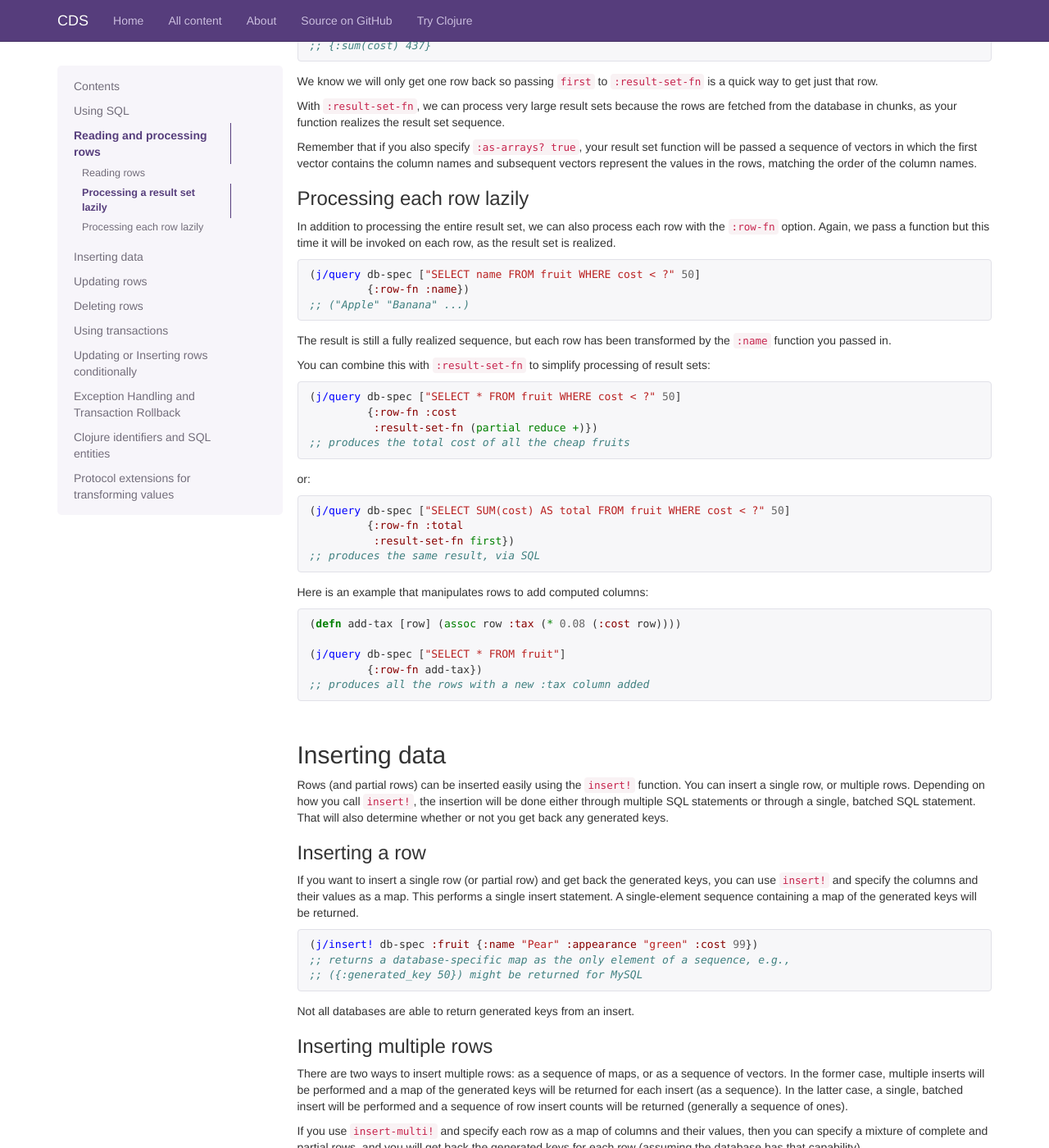
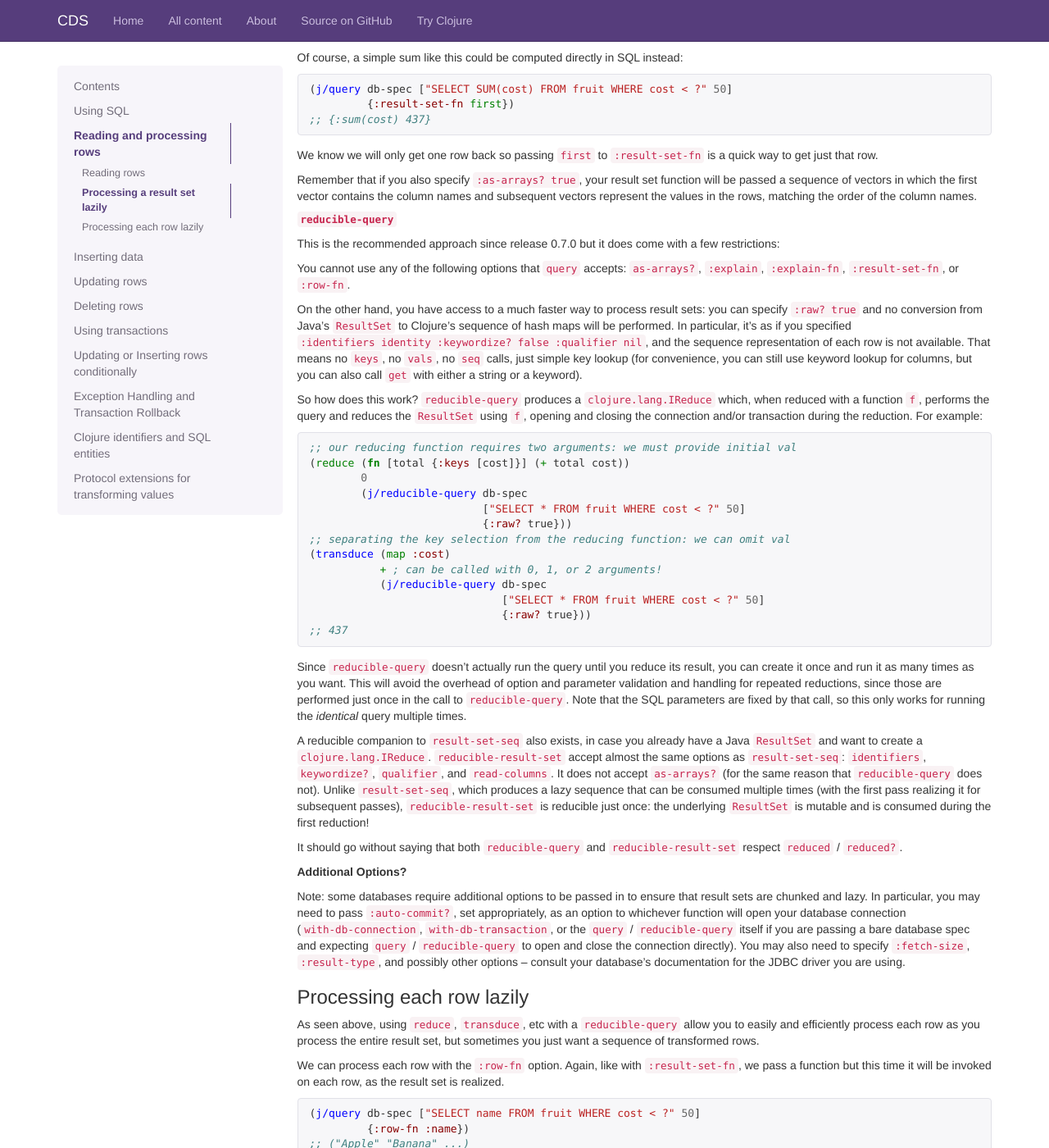
Before and after one commit to clojuredocs/guides, a Jekyll site: the page built from articles/ecosystem/java_jdbc/using_sql.md, in a window 1280 px wide and 1400 px high, scrolled down 1410 px. Shown: the whole window at 82% size. Built offline with Jekyll 4.4.1, drawn with Linux system fonts in a browser that asks for light colours; some web fonts are replaced; Markdown is read by kramdown in place of the engine named in the settings; some of the changed text lies outside the part shown.

Commit message:
Document reducible-query etc

````diff
--- a/articles/ecosystem/java_jdbc/using_sql.md
+++ b/articles/ecosystem/java_jdbc/using_sql.md
@@ -58,9 +58,15 @@ of data with values in the same order as the columns.
 ### Processing a result set lazily
 
 Since `query` returns a fully realized result set, it can be difficult to
-process very large results. Fortunately, `java.jdbc` provides a way to process a
-large result set lazily while the connection is open, by passing a function via
-the `:result-set-fn` option. Note that the function you pass must force
+process very large results. Fortunately, `java.jdbc` provides a number of ways to process a
+large result set lazily while the connection is open, either by passing a function via
+the `:result-set-fn` option or, since release 0.7.0, via `reducible-query`.
+
+**`query` and `:result-set-fn`**
+
+_If you are using release 0.7.0 or later, consider using `reducible-query` instead -- see below._
+
+For `:result-set-fn`, the function you pass must force
 realization of the result to avoid the connection closing while the result set
 is still being processed. A `reduce`-based function is a good choice.
 
@@ -70,7 +76,7 @@ is still being processed. A `reduce`-based function is a good choice.
                            (reduce (fn [total row-map]
                                      (+ total (:cost row-map)))
                            0 rs))})
-;; produces the total cost of all the cheap fruits
+;; produces the total cost of all the cheap fruits: 437
 ```
 
 Of course, a simple sum like this could be computed directly in SQL instead:
@@ -84,19 +90,87 @@ Of course, a simple sum like this could be computed directly in SQL instead:
 We know we will only get one row back so passing `first` to `:result-set-fn` is
 a quick way to get just that row.
 
-With `:result-set-fn`, we can process very large result sets because the rows
-are fetched from the database in chunks, as your function realizes the result
-set sequence.
-
 Remember that if you also specify `:as-arrays? true`, your result set function
 will be passed a sequence of vectors in which the first vector contains the
 column names and subsequent vectors represent the values in the rows, matching
 the order of the column names.
 
+**`reducible-query`**
+
+This is the recommended approach since release 0.7.0 but it does come with a few
+restrictions:
+
+You cannot use any of the following options that `query` accepts:
+`as-arrays?`, `:explain`, `:explain-fn`, `:result-set-fn`, or `:row-fn`.
+
+On the other hand, you have access to a much faster way to process result sets:
+you can specify `:raw? true` and no conversion from Java's `ResultSet` to
+Clojure's sequence of hash maps will be performed. In particular, it's as if you
+specified `:identifiers identity :keywordize? false :qualifier nil`, and the
+sequence representation of each row is not available. That means no `keys`,
+no `vals`, no `seq` calls, just simple key lookup (for convenience, you can
+still use keyword lookup for columns, but you can also call `get` with either a
+string or a keyword).
+
+So how does this work? `reducible-query` produces a `clojure.lang.IReduce` which,
+when reduced with a function `f`, performs the query and reduces the `ResultSet`
+using `f`, opening and closing the connection and/or transaction during the
+reduction. For example:
+
+```clojure
+;; our reducing function requires two arguments: we must provide initial val
+(reduce (fn [total {:keys [cost]}] (+ total cost))
+        0
+        (j/reducible-query db-spec
+                           ["SELECT * FROM fruit WHERE cost < ?" 50]
+                           {:raw? true}))
+;; separating the key selection from the reducing function: we can omit val
+(transduce (map :cost)
+           + ; can be called with 0, 1, or 2 arguments!
+           (j/reducible-query db-spec
+                              ["SELECT * FROM fruit WHERE cost < ?" 50]
+                              {:raw? true}))
+;; 437
+```
+
+Since `reducible-query` doesn't actually run the query until you reduce its result,
+you can create it once and run it as many times as you want. This will avoid the
+overhead of option and parameter validation and handling for repeated reductions,
+since those are performed just once in the call to `reducible-query`. Note that
+the SQL parameters are fixed by that call, so this only works for running the
+_identical_ query multiple times.
+
+A reducible companion to `result-set-seq` also exists, in case you already have
+a Java `ResultSet` and want to create a `clojure.lang.IReduce`. `reducible-result-set`
+accept almost the same options as `result-set-seq`: `identifiers`, `keywordize?`,
+`qualifier`, and `read-columns`. It does not accept `as-arrays?` (for the same
+reason that `reducible-query` does not). Unlike `result-set-seq`, which produces
+a lazy sequence that can be consumed multiple times (with the first pass realizing
+it for subsequent passes), `reducible-result-set` is reducible just once: the
+underlying `ResultSet` is mutable and is consumed during the first reduction!
+
+It should go without saying that both `reducible-query` and
+`reducible-result-set` respect `reduced` / `reduced?`.
+
+**Additional Options?**
+
+Note: some databases require additional options to be passed in to ensure that
+result sets are chunked and lazy. In particular, you may need to pass
+`:auto-commit?`, set appropriately, as an option to whichever function will open your database
+connection (`with-db-connection`, `with-db-transaction`, or the `query` / `reducible-query` itself
+if you are passing a bare database spec and expecting `query` / `reducible-query` to open and close
+the connection directly). You may also need to specify `:fetch-size`, `:result-type`,
+and possibly other options -- consult your database's documentation for the JDBC
+driver you are using.
+
 ### Processing each row lazily
 
-In addition to processing the entire result set, we can also process each row
-with the `:row-fn` option. Again, we pass a function but this time it will be
+As seen above, using `reduce`, `transduce`, etc with a `reducible-query` allow
+you to easily and efficiently process each row as you process the entire
+result set, but sometimes you just want a sequence of transformed rows.
+
+We can process each row with the `:row-fn` option. Again, like with `:result-set-fn`,
+we pass a function but this time it will be
 invoked on each row, as the result set is realized.
 
 ```clojure
@@ -136,6 +210,20 @@ Here is an example that manipulates rows to add computed columns:
          {:row-fn add-tax})
 ;; produces all the rows with a new :tax column added
 ```
+
+All of the above can be achieved via `reducible-query` and the appropriate
+reducing function and/or transducer, but with those simple row/result set
+functions, the result is often longer / uglier:
+
+```clojure
+(into [] (map :name) (j/reducible-query db-spec ["SELECT name FROM fruit WHERE cost < ?" 50]))
+(transduce (map :cost) + (j/reducible-query db-spec ["SELECT * FROM fruit WHERE cost < ?" 50]))
+;; :row-fn :total :result-set-fn first left as an exercise for the reader!
+(into [] (map add-tax) (j/reducible-query db-spec ["SELECT * FROM fruit"]))
+```
+
+If the result set is likely to be large and the reduction can use a `:raw? true`
+result set, `reducible-query` may be worth the verbosity for the performance gain.
 
 ## Inserting data
 
@@ -189,12 +277,12 @@ wish to insert complete rows, you may omit the column name vector (passing
 table so be careful!
 
 ```clojure
-  (j/insert-multi! db-spec :fruit
-                   nil ; column names not supplied
-                   [[1 "Apple" "red" 59 87]
-                    [2 "Banana" "yellow" 29 92.2]
-                    [3 "Peach" "fuzzy" 139 90.0]
-                    [4 "Orange" "juicy" 89 88.6]])
+(j/insert-multi! db-spec :fruit
+                 nil ; column names not supplied
+                 [[1 "Apple" "red" 59 87]
+                  [2 "Banana" "yellow" 29 92.2]
+                  [3 "Peach" "fuzzy" 139 90.0]
+                  [4 "Orange" "juicy" 89 88.6]])
 ;; (1 1 1 1) - row counts modified
 ```
 
@@ -286,7 +374,7 @@ currently set to rollback, using the following functions:
 
 ```clojure
 (j/db-set-rollback-only! t-con)   ; this transaction will rollback instead of commit
-(j/db-unset-rollback-only! t-con) ; this transaction commit if successful
+(j/db-unset-rollback-only! t-con) ; this transaction will commit if successful
 (j/db-is-rollback-only t-con)     ; returns true if transaction is set to rollback
 ```
 
@@ -295,7 +383,7 @@ currently set to rollback, using the following functions:
 `java.jdbc` does not provide a built-in function for updating existing rows or
 inserting a new row (the older API supported this but the logic was too
 simplistic to be generally useful). If you need that functionality, it can
-easily be done like this:
+sometimes be done like this:
 
 ```clojure
 (defn update-or-insert!
````
